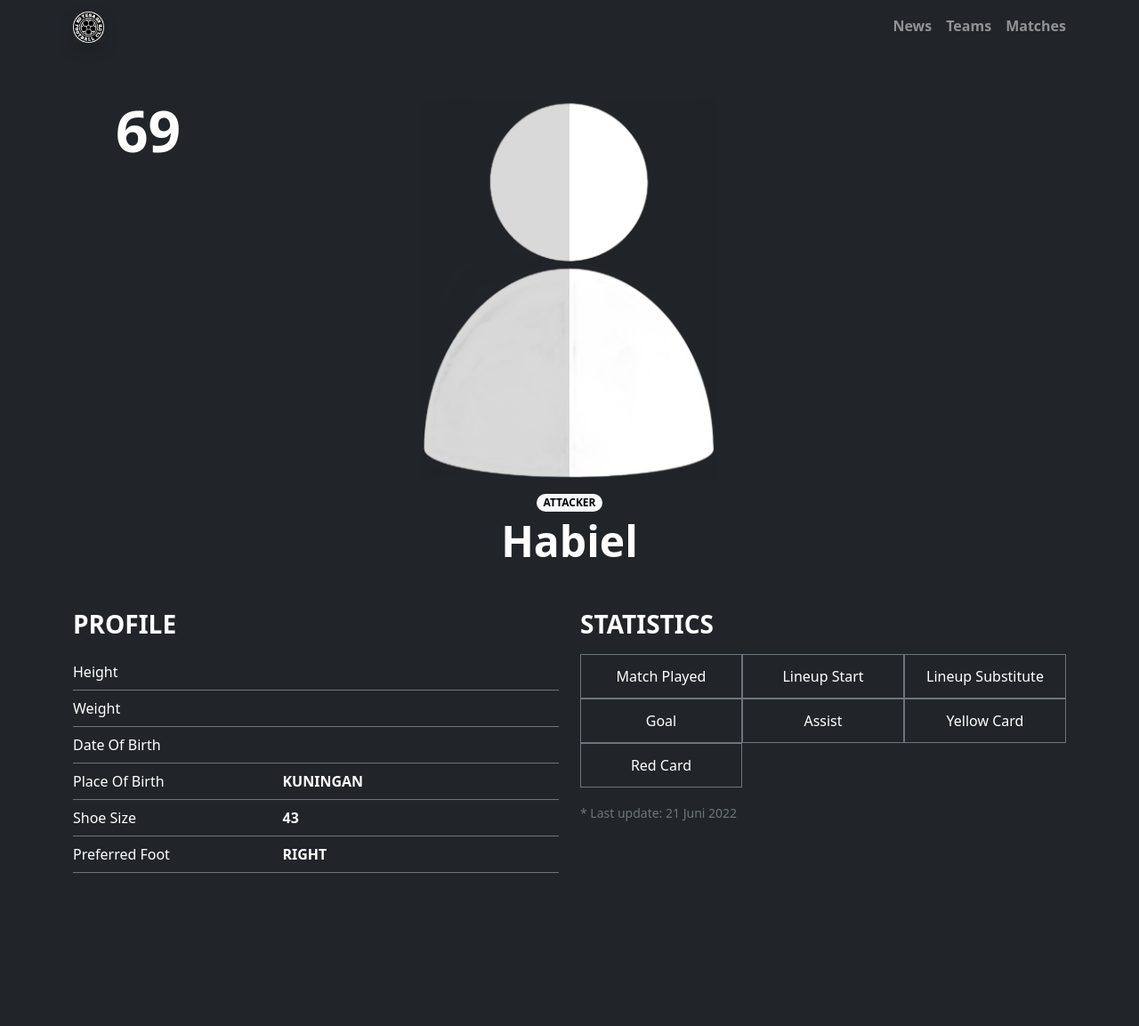
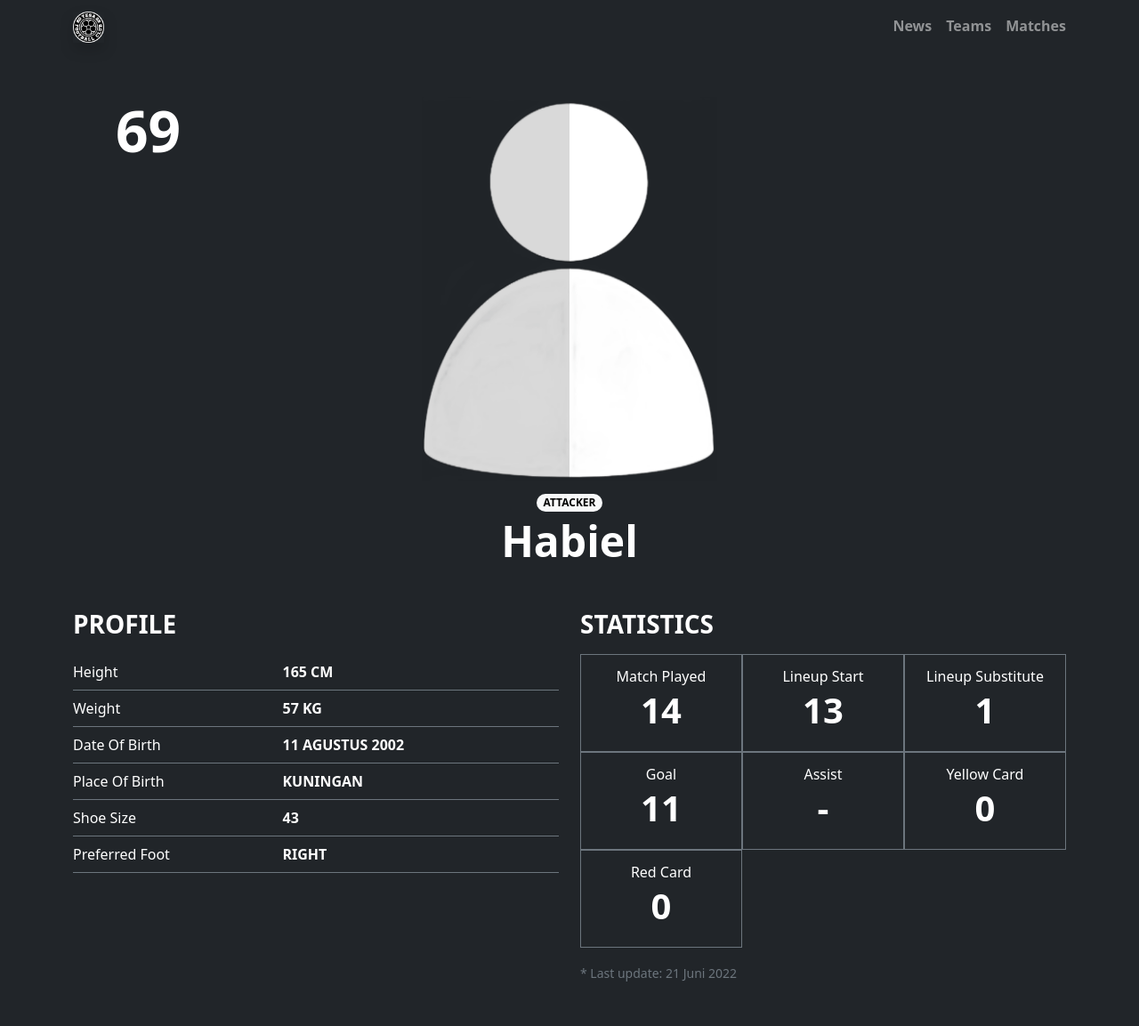
Before and after one commit to tesafc/tesafc.github.io, a Jekyll site: the page built from _players/4-number-69.md, in a window 1280 px wide. Shown: the whole page at 89% size. Built offline with Jekyll 4.4.1, drawn with Linux system fonts in a browser that asks for light colours; nearby versions of some CDN libraries; before the commit the page ends 1029 px from its top, so only the background shows below that.

Commit message:
Update 4-number-69.md

```diff
--- a/_players/4-number-69.md
+++ b/_players/4-number-69.md
@@ -8,11 +8,11 @@ team: first-team
 profile-picture:
 details:
   - name: height
-    value: ""
+    value: "165 cm"
   - name: weight
-    value: ""
+    value: "57 kg"
   - name: date of birth
-    value: ""
+    value: "11 agustus 2002"
   - name: place of birth
     value: "kuningan"
   - name: shoe size
@@ -21,17 +21,17 @@ details:
     value: "right"
 stats:
   - name: match played
-    value: ""
+    value: "14"
   - name: lineup start
-    value: ""
+    value: "13"
   - name: lineup substitute
-    value: ""
+    value: "1"
   - name: goal
-    value: ""
+    value: "11"
   - name: assist
-    value: ""
+    value: "-"
   - name: yellow card
-    value: ""
+    value: "0"
   - name: red card
-    value: ""
+    value: "0"
 ---
```
